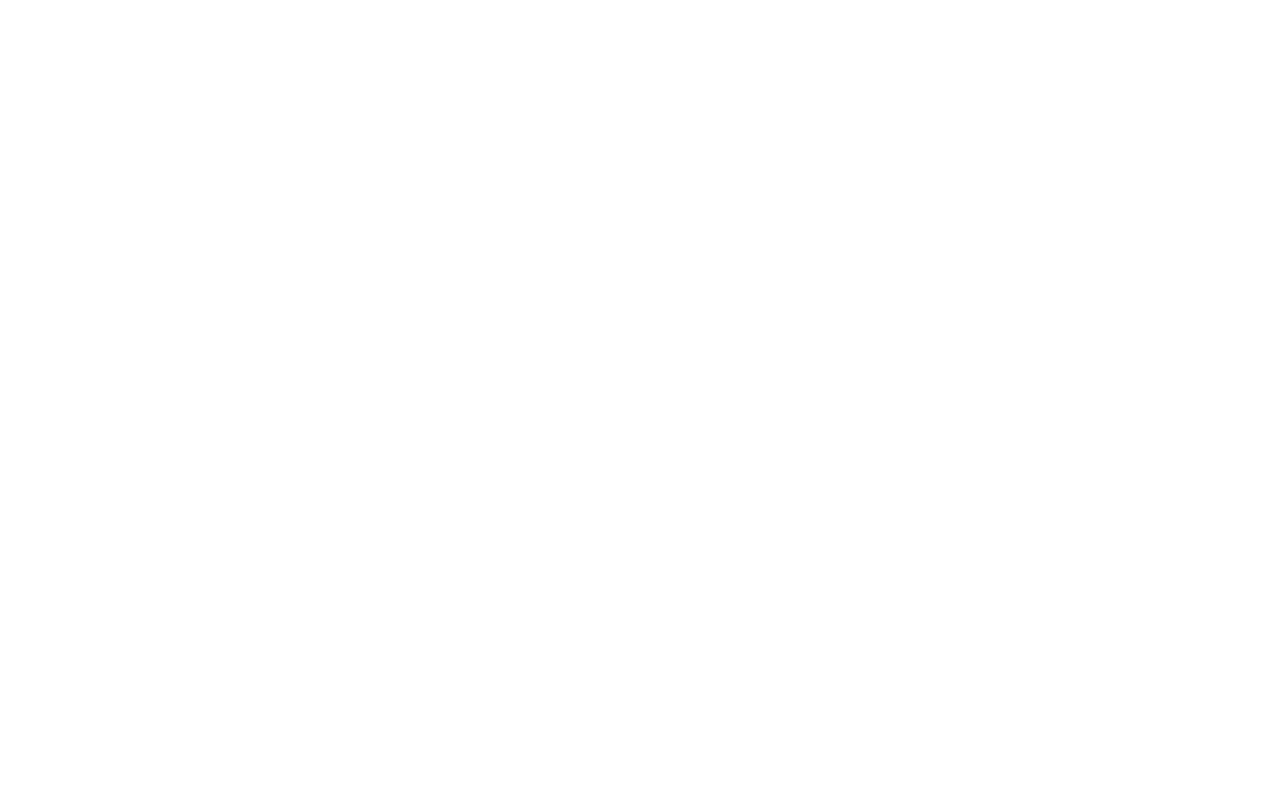
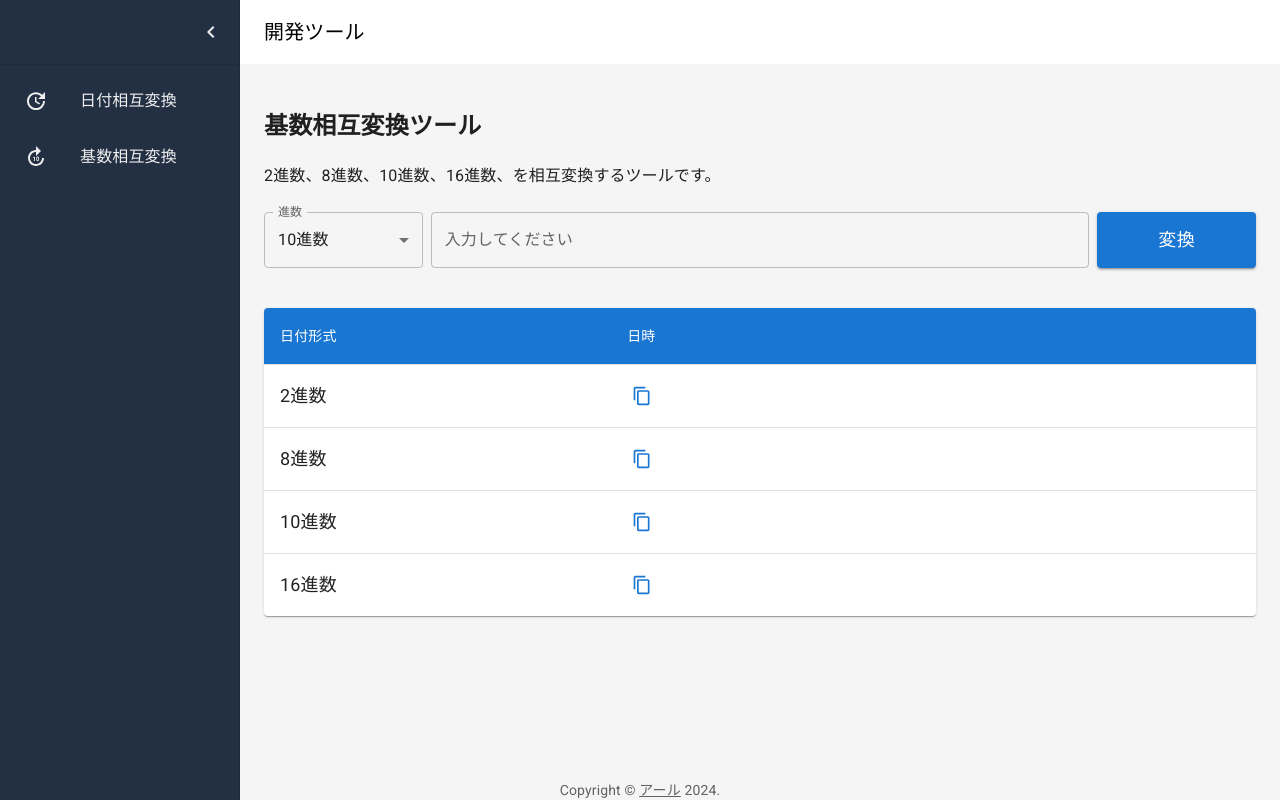
Before and after one commit to rmagiga/dev-tools, a React (Vite) app: page /radix in a window 1280 px wide. Before the commit this address had no page. Built offline with nearby package versions, Linux system fonts and the light colour scheme; the HTML template or start-up script is replaced by a standard one.

Commit message:
基数変換追加

```diff
--- a/package.json
+++ b/package.json
@@ -20,6 +20,7 @@
     "@mui/icons-material": "^5.15.20",
     "@mui/material": "^5.15.20",
     "@types/intl": "^1.2.2",
+    "bignumber.js": "^9.1.2",
     "eslint-plugin-neverthrow": "^1.1.4",
     "luxon": "^3.4.4",
     "neverthrow": "^7.0.0",
--- a/src/App.tsx
+++ b/src/App.tsx
@@ -4,6 +4,7 @@ import "./App.css";
 import Home from "./pages/Home";
 import DateTimeConverter from "./pages/DateTimeConverter";
 import Layout from "./components/Layout";
+import RadixConverter from "./pages/RadixConverter";
 
 function App() {
   return (
@@ -13,6 +14,7 @@ function App() {
         <Route path="/" element={<Layout />}>
           <Route index element={<Home />} />
           <Route path="datetime" element={<DateTimeConverter />} />
+          <Route path="radix" element={<RadixConverter />} />
         </Route>
       </Routes>
     </>
--- a/src/components/Sidebar.tsx
+++ b/src/components/Sidebar.tsx
@@ -10,15 +10,17 @@ import {
   ListItemText,
   useTheme,
 } from "@mui/material";
-import { DrawerConfig } from "../constatns/ConfigContexts";
 import ChevronLeftIcon from "@mui/icons-material/ChevronLeft";
 import ChevronRightIcon from "@mui/icons-material/ChevronRight";
+import UpdateIcon from '@mui/icons-material/Update';
+import Forward10Icon from '@mui/icons-material/Forward10';
+import { To, Link as ReactRouterLink } from "react-router-dom";
+import { PropsWithChildren } from "react";
+
+import { DrawerConfig } from "../constatns/ConfigContexts";
 import DrawerHeader from "./DrawerHeader";
 import ColorConfig from "../constatns/ColorConfig";
-import ManageHistoryIcon from "@mui/icons-material/ManageHistory";
 
-import { To, Link as ReactRouterLink } from "react-router-dom";
-import { PropsWithChildren } from "react";
 interface MyListItemButtonLinkProps extends ListItemButtonProps {
   to: To;
 }
@@ -40,6 +42,19 @@ type SidebarProps = {
 };
 
 const drawerWidth = DrawerConfig.drawerWidth;
+
+const menus = [
+  {
+    name: "日付相互変換",
+    path: "/datetime",
+    icon: <UpdateIcon />
+  },
+  {
+    name: "基数相互変換",
+    path: "/radix",
+    icon: <Forward10Icon />
+  }
+]
 
 function Sidebar(props: SidebarProps) {
   const theme = useTheme();
@@ -76,7 +91,26 @@ function Sidebar(props: SidebarProps) {
         </DrawerHeader>
         <Divider />
         <List>
-          {["日付相互変換"].map((text, index) => (
+          {menus.map((menu, index) => (
+            <ListItem key={index} disablePadding>
+              <MyListItemButtonLink
+                to={menu.path}
+                sx={{
+                  "&: hover": {
+                    backgroundColor: ColorConfig.sidebar.hoverBg,
+                  },
+                  paddingY: "12px",
+                  paddingX: "24px",
+                }}
+              >
+                <ListItemIcon sx={{ color: ColorConfig.sidebar.color }}>
+                  {menu.icon}
+                </ListItemIcon>
+                <ListItemText primary={menu.name} />
+              </MyListItemButtonLink>
+            </ListItem>
+          ))}
+          {/* {["日付相互変換"].map((text, index) => (
             <ListItem key={index} disablePadding>
               <MyListItemButtonLink
                 to="/datetime"
@@ -98,7 +132,7 @@ function Sidebar(props: SidebarProps) {
                 <ListItemText primary={text} />
               </MyListItemButtonLink>
             </ListItem>
-          ))}
+          ))} */}
         </List>
       </Drawer>
     </>
--- /dev/null
+++ b/src/pages/RadixConverter.tsx
@@ -0,0 +1,145 @@
+import { ChangeEvent, useState } from "react";
+import { Box, Button, Grid, IconButton, MenuItem, Paper, Table, TableBody, TableCell, TableContainer, TableHead, TableRow, TextField, Tooltip, Typography } from "@mui/material"
+import ContentCopyIcon from "@mui/icons-material/ContentCopy";
+import BigNumber from "bignumber.js";
+
+
+
+
+function RadixConverter() {
+  const [inputRadixType, setInputRadixType] = useState<string>("10");
+  const [inputRadixValue, setInputRadixValue] = useState<string>("");
+  const [error, setError] = useState<boolean>(false);
+
+  const [outputRadix, setOutputRadix] = useState<BigNumber|null>(null);
+
+  function handleConvert() {
+    BigNumber.DEBUG = true;
+    try {
+      console.log(inputRadixValue);
+      console.log(inputRadixType);
+      const bigNumber = new BigNumber(inputRadixValue, parseInt(inputRadixType));
+      bigNumber.toString(2);
+      bigNumber.toString(8);
+      bigNumber.toString(10);
+      bigNumber.toString(16);
+
+      setOutputRadix(bigNumber);
+
+      setError(false)
+    } catch (e) {
+      setError(true);
+    }
+  }
+  function changeInputText(e: ChangeEvent<HTMLInputElement>) {
+    const value = e.target.value;
+    setInputRadixValue(value);
+  }
+  function changeInputType(e: ChangeEvent<HTMLInputElement>) {
+    const value = e.target.value;
+    setInputRadixType(value);
+  }
+
+  function createData(title: string, value: string) {
+    return { title, value };
+  }
+
+  const copyToClipboard = async (text: string) => {
+    await navigator.clipboard.writeText(text);
+  };
+
+  function createRows() {
+    return [
+      createData("2進数", outputRadix ? outputRadix.toString(2) : ""),
+      createData("8進数", outputRadix ? outputRadix.toString(8) : ""),
+      createData("10進数", outputRadix ? outputRadix.toString(10) : ""),
+      createData("16進数", outputRadix ? outputRadix.toString(16) : ""),
+    ]
+  }
+
+  return (
+    <>
+      <Box component="h2">基数相互変換ツール</Box>
+
+      <Typography paragraph>
+      2進数、8進数、10進数、16進数、を相互変換するツールです。
+      </Typography>
+      <Grid item xs={12} container sx={{ marginY: 2 }} spacing={1}>
+        <Grid item xs={2}>
+        <TextField
+              select
+              InputLabelProps={{ htmlFor: "inputValueType" }}
+              InputProps={{ id: "inputValueType" }}
+              label="進数"
+              fullWidth
+              onChange={changeInputType}
+              defaultValue={10}
+            >
+            <MenuItem key="1" value="2">2進数</MenuItem>
+            <MenuItem key="2" value="8">8進数</MenuItem>
+            <MenuItem key="3" value="10">10進数</MenuItem>
+            <MenuItem key="4" value="16">16進数</MenuItem>
+          </TextField>
+        </Grid>
+        <Grid item xs={8}>
+          <TextField
+            id="inputValue"
+            label="入力してください"
+            fullWidth
+            onChange={changeInputText}
+            helperText={error ? "日付の解析に失敗しました。" : ""}
+            error={error}
+          />
+        </Grid>
+        <Grid item xs={2}>
+          <Button
+              variant="contained"
+              onClick={handleConvert}
+              fullWidth
+              sx={{ height: "100%", fontSize: 18 }}
+            >
+              変換
+          </Button>
+        </Grid>
+      </Grid>
+      <TableContainer component={Paper} sx={{ marginTop: 5 }}>
+        <Table sx={{ minWidth: 650 }} aria-label="simple table">
+          <TableHead>
+            <TableRow sx={{ backgroundColor: "#1976d2" }}>
+              <TableCell sx={{ width: "35%", color: "white" }}>
+                日付形式
+              </TableCell>
+              <TableCell sx={{ width: "65%", color: "white" }}>日時</TableCell>
+            </TableRow>
+          </TableHead>
+          <TableBody>
+            {createRows().map((row) => (
+              <TableRow
+                key={row.title}
+                sx={{ "&:last-child td, &:last-child th": { border: 0 } }}
+              >
+                <TableCell component="td" scope="row" sx={{ fontSize: 18 }}>
+                  {row.title}
+                </TableCell>
+                <TableCell align="left" sx={{ fontSize: 18 }}>
+                  <Tooltip title="Copy to Clipboard" placement="top" arrow>
+                    <IconButton
+                      color="primary"
+                      size="small"
+                      onClick={() => copyToClipboard(row.value)}
+                    >
+                      <ContentCopyIcon fontSize="small" />
+                    </IconButton>
+                  </Tooltip>
+                  {row.value}
+                </TableCell>
+              </TableRow>
+            ))}
+          </TableBody>
+        </Table>
+      </TableContainer>
+    </>
+  )
+}
+
+export default RadixConverter
```
Also changed, not shown: 1 other file (tests, documents, lock files or other folders).
